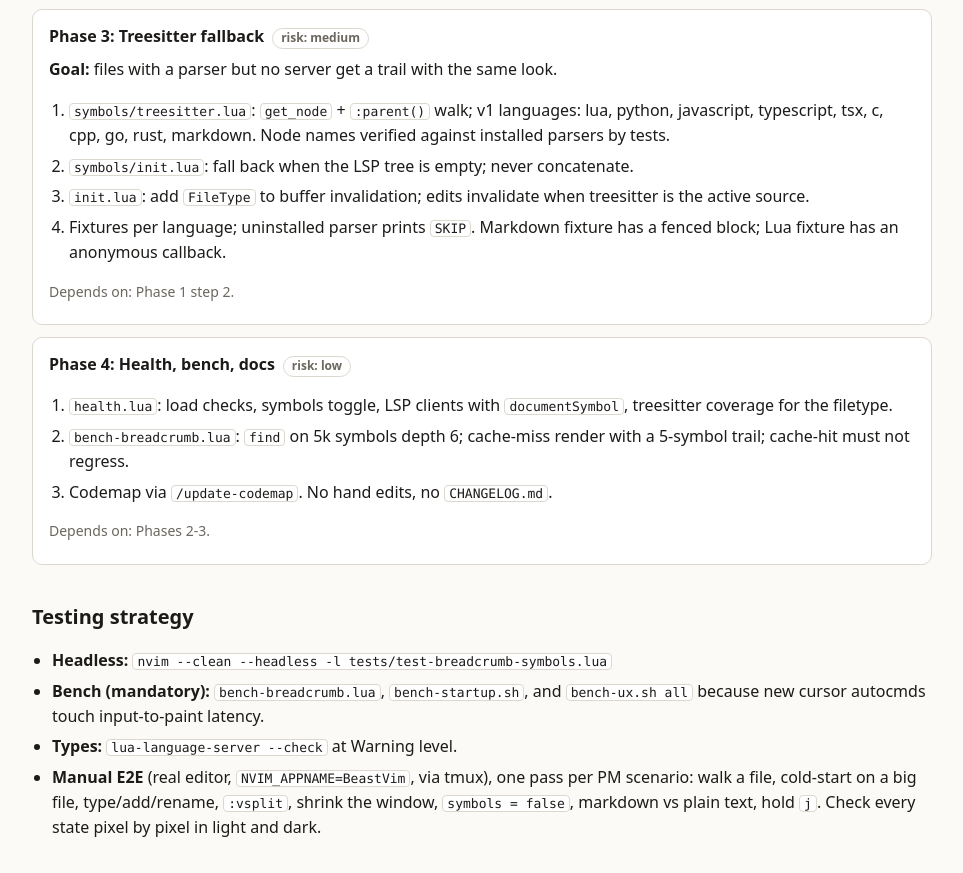
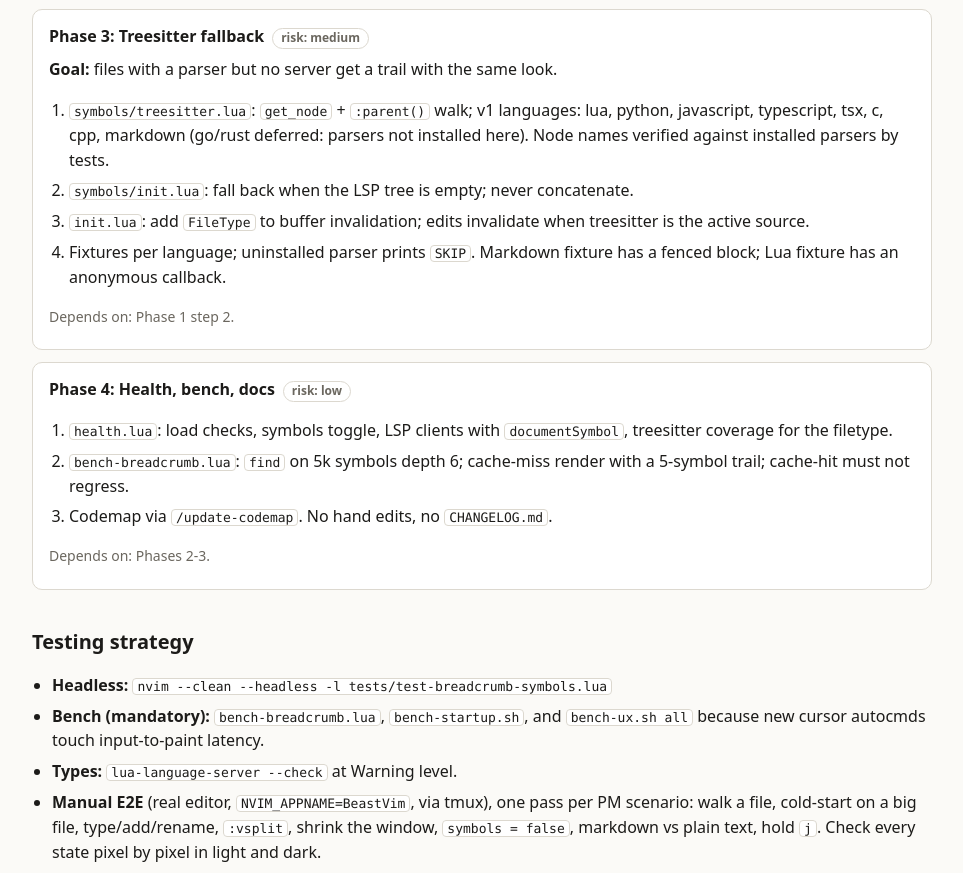
Before and after one commit to loctvl842/BeastVim, a plain HTML site: page docs/dev-specs/breadcrumb-symbol-trail.html in a window 1280 px wide. Shown: the part 3116-3989 px from the top of the page, without its empty margins (158-1121 px from the left). Drawn offline with Linux system fonts and the light colour scheme.

Commit message:
docs(breadcrumb): record implementation notes in dev spec

```diff
--- a/docs/dev-specs/breadcrumb-symbol-trail.html
+++ b/docs/dev-specs/breadcrumb-symbol-trail.html
@@ -189,7 +189,7 @@
     <h3>Phase 3: Treesitter fallback <span class="risk">risk: medium</span></h3>
     <p><strong>Goal:</strong> files with a parser but no server get a trail with the same look.</p>
     <ol>
-      <li data-spec="phase-3-step-1"><code>symbols/treesitter.lua</code>: <code>get_node</code> + <code>:parent()</code> walk; v1 languages: lua, python, javascript, typescript, tsx, c, cpp, go, rust, markdown. Node names verified against installed parsers by tests.</li>
+      <li data-spec="phase-3-step-1"><code>symbols/treesitter.lua</code>: <code>get_node</code> + <code>:parent()</code> walk; v1 languages: lua, python, javascript, typescript, tsx, c, cpp, markdown (go/rust deferred: parsers not installed here). Node names verified against installed parsers by tests.</li>
       <li data-spec="phase-3-step-2"><code>symbols/init.lua</code>: fall back when the LSP tree is empty; never concatenate.</li>
       <li data-spec="phase-3-step-3"><code>init.lua</code>: add <code>FileType</code> to buffer invalidation; edits invalidate when treesitter is the active source.</li>
       <li data-spec="phase-3-step-4">Fixtures per language; uninstalled parser prints <code>SKIP</code>. Markdown fixture has a fenced block; Lua fixture has an anonymous callback.</li>
```
Also changed, not shown: 1 other file.
